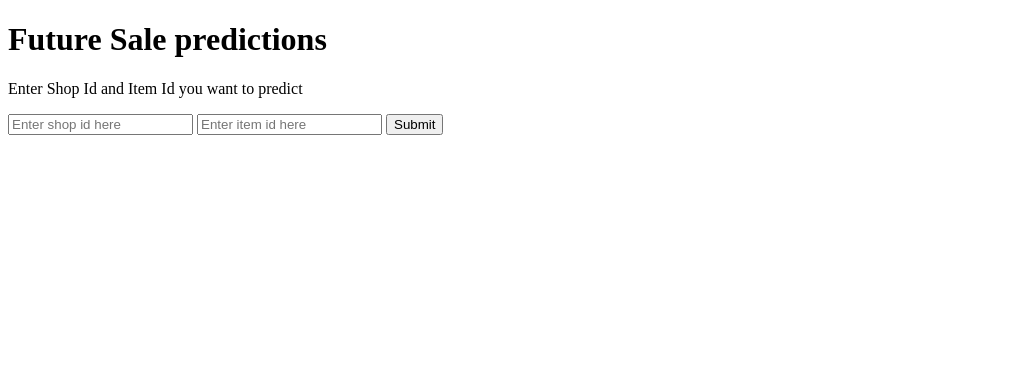
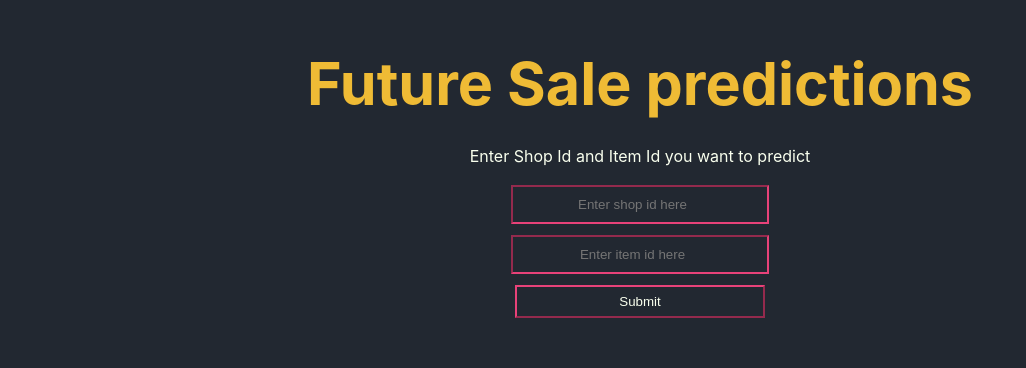
Before and after one commit to ugwumadu116/predict_future_sales, a Flask app: page / in a window 1280 px wide. Shown: the top 368 px of the page, without its empty margins (0-1026 px from the left). Run offline with Flask 2, Linux system fonts and the light colour scheme; parts of the project's set-up code (start-up, migrations or seed data) failed here and were passed over.

Commit message:
styled the form input

```diff
--- a/app.py
+++ b/app.py
@@ -1,11 +1,15 @@
 import numpy as np
+import pandas as pd
 from flask import Flask, request, jsonify, render_template
 import pickle
 from sklearn.externals import joblib
 
 
-with open('new_model.pkl', 'rb') as model_file:
+with open('model.pkl', 'rb') as model_file:
     model = pickle.load(model_file)
+
+train_data = pd.read_csv("filtered.csv")
+# print(train_data)
 
 app = Flask(__name__)
 
@@ -18,8 +22,12 @@ def predict():
     """
     For handling predictions
     """
-    int_features = [34,	5,	5037,	11,	2015,	1.444444,	5037,	19,	19,	5]
-    final_features = [np.array(int_features)]
-    prediction = model.predict(final_features)
-    print(final_features)
+    int_features = [34, 5, 5037, 11, 2015, 1.444444, 5037, 19, 19, 5]
+    int_features2 = [int(x) for x in request.form.values()]
+    k_features = train_data[(train_data['item_id'] == int_features2[1]) & (train_data['shop_id'] == int_features2[0])]
+    if len(k_features) == 0:
+        return render_template('index.html', predict_text=f"Item id: %s and shop id: %s does not exits in our record" % (int_features2[1], int_features2[0]))
+
+    # final_features = [np.array(int_features)]
+    prediction = model.predict(k_features)
     return render_template('index.html', predict_text=prediction)
--- a/templates/index.html
+++ b/templates/index.html
@@ -6,6 +6,35 @@
     <meta http-equiv="X-UA-Compatible" content="ie=edge">
     <title>Future Sales Prediction</title>
 </head>
+<style>
+    body{
+        background: #222831;
+        color: #F9FFEE;
+        display: flex;
+        justify-content: center;
+        align-items: center;
+        flex-direction: column;
+        font-family: -apple-system, BlinkMacSystemFont, "Segoe UI", Roboto, Oxygen-Sans, Ubuntu, Cantarell, "Helvetica Neue", sans-serif;
+    }
+    h1{
+        font-size: 3.7em;
+        margin-bottom: .2em;
+        color: #EFBB35;
+    }
+    input{
+        min-width: 250px;
+        text-align: center;
+        display: block;
+        border-color: #E84279;
+        border-width: 2px;
+        height: 2.5em;
+        margin: .2em auto;
+        margin-bottom: .8em;
+        background: #222831;
+        color: #F9FFEE;
+    }
+
+</style>
 <body>
     <h1>Future Sale predictions</h1>
     <p>Enter Shop Id and Item Id you want to predict</p>
```
Also changed, not shown: 1 other file.
